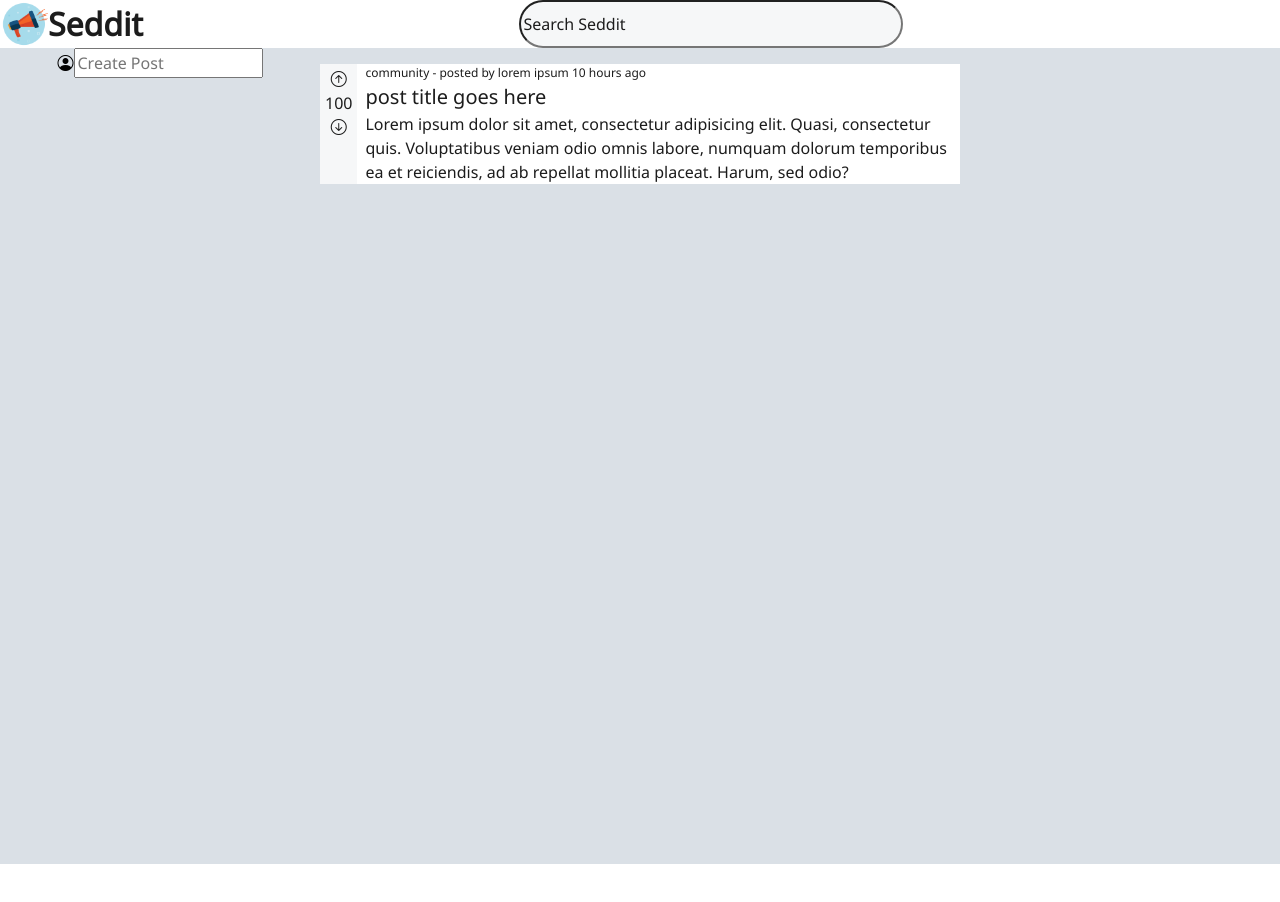
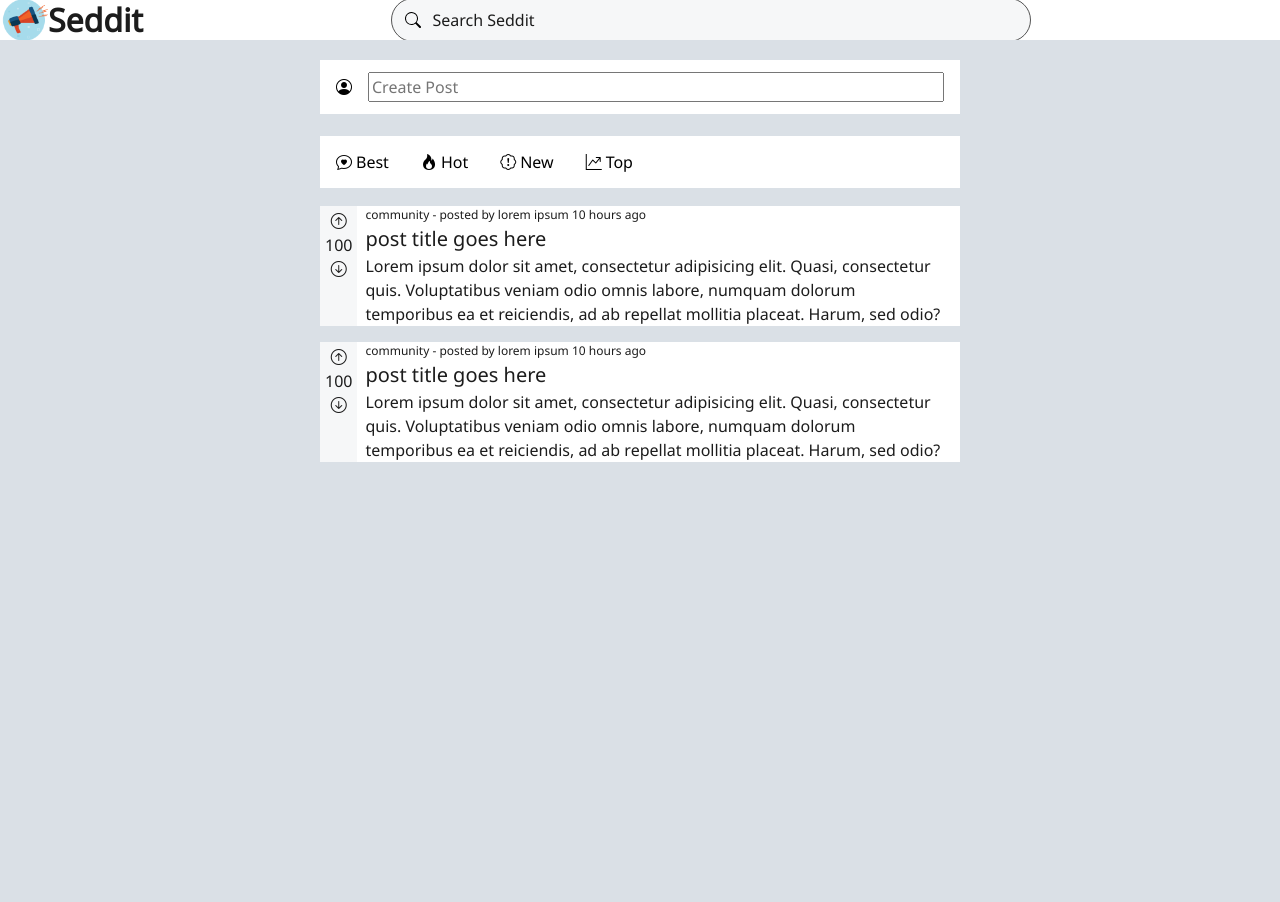
Before and after one commit to SeanKempt/Reddit-Clone, a React (Create React App) app: page /#/ in a window 1280 px wide. Shown: the top 902 px of the page. Before the commit the page ends 864 px from the top, so only its background shows below. Built offline with nearby package versions, Linux system fonts and the light colour scheme.

Commit message:
feat: add create post and filter components
add icons to both components and start layout of both components on the page

```diff
--- a/src/App.js
+++ b/src/App.js
@@ -2,6 +2,7 @@ import './sass/reset.scss';
 import './sass/styles.scss';
 import PostCard from './components/PostCard';
 import CreatePostCard from './components/CreatePostCard';
+import PostFilter from './components/PostFilter';
 import sedditlogo from './images/seddit-logo.png';
 
 const App = () => (
@@ -9,15 +10,19 @@ const App = () => (
     <header className="header">
       <img className="header__logo" src={sedditlogo} alt="megaphone" />
       <h1 className="header__title">Seddit</h1>
-      <input
-        type="text"
-        name="search"
-        value="Search Seddit"
-        className="header__search"
-      />
+      <form className="header__form">
+        <input
+          type="search"
+          name="search"
+          value="Search Seddit"
+          className="header__search"
+        />
+      </form>
     </header>
     <main className="main">
       <CreatePostCard />
+      <PostFilter />
+      <PostCard />
       <PostCard />
     </main>
   </div>
--- a/src/components/PostFilter.jsx
+++ b/src/components/PostFilter.jsx
@@ -0,0 +1,25 @@
+const PostFilter = () => (
+  <div className="postfilter">
+    <ul className="postfilter__filter">
+      <li className="postfilter__buttons">
+        <i className="bi bi-chat-heart icon" />
+        Best
+      </li>
+
+      <li className="postfilter__buttons">
+        <i className="bi bi-fire icon" />
+        Hot
+      </li>
+      <li className="postfilter__buttons">
+        <i className="bi bi-patch-exclamation icon" />
+        New
+      </li>
+      <li className="postfilter__buttons">
+        <i className="bi bi-graph-up-arrow icon" />
+        Top
+      </li>
+    </ul>
+  </div>
+);
+
+export default PostFilter;
--- a/src/sass/styles.scss
+++ b/src/sass/styles.scss
@@ -22,9 +22,30 @@ body {
   font-family: 'Noto Sans', sans-serif;
 }
 
+.App {
+  display: grid;
+  grid-template-columns: 25% 50% 25%;
+  grid-template-rows: 5% auto;
+  height: 100vh;
+  height: 100dvh;
+}
+
+.main {
+  background-color: $bg;
+  display: grid;
+  grid-template-columns: 25% 50% 25%;
+  grid-template-rows: 0.5fr 0.5fr repeat(8, 1fr);
+  justify-items: center;
+  width: 100%;
+  grid-column: 1 / 4;
+}
+
 .header {
   background-color: $neutral;
   display: flex;
+  grid-row: 1 / 2;
+  grid-column: 1 / 4;
+  align-items: center;
 }
 
 .header__title {
@@ -37,12 +58,44 @@ body {
   height: 3rem;
 }
 
+.header__form {
+  color: $postbodytext;
+  display: flex;
+  border-radius: 30px;
+  margin: 0 auto;
+  min-width: 50%;
+  background-color: $body;
+}
+
 .header__search {
+  border: 1px solid #555;
   border-radius: 30px;
   background-color: $body;
   color: $postbodytext;
-  width: 30%;
-  margin: 0 auto;
+  width: 100%;
+  padding: 9px 4px 9px 40px;
+  background: transparent url(../images/search.svg) no-repeat 13px center;
+}
+
+.createpost {
+  background-color: $postbg;
+  grid-column: 2 / 3;
+  grid-row: 1 / 1;
+  margin-top: 1rem;
+  max-width: 750px;
+  width: 100%;
+  display: flex;
+  align-items: center;
+  align-self: center;
+  height: 70%;
+  input {
+    width: 100%;
+  }
+  i {
+    padding-right: 1rem;
+    text-align: center;
+  }
+  padding: 1rem;
 }
 
 .postcard__container {
@@ -51,8 +104,8 @@ body {
   max-width: 750px;
   width: 100%;
   display: flex;
-  margin-top: 1rem;
   grid-column: 2 / 3;
+  margin-bottom: 1rem;
 }
 
 .post__upvotes {
@@ -74,14 +127,31 @@ body {
 .post__title,
 .post__data {
   padding-left: 0.5rem;
+  padding-right: 1rem;
 }
 
-.main {
-  background-color: $bg;
-  display: grid;
-  min-height: 100vh;
-  min-height: 100dvh;
-  grid-template-columns: 25% 50% 25%;
-  grid-template-rows: repeat(6, 1fr);
-  justify-items: center;
+.postfilter {
+  background-color: $postbg;
+  width: 100%;
+  grid-column: 2 / 3;
+  max-width: 750px;
+  height: 60%;
+  display: flex;
+  align-items: center;
+  grid-row: 2 / 2;
+  align-self: center;
 }
+
+.postfilter__filter {
+  display: flex;
+  padding: 1rem;
+  list-style-type: none;
+}
+
+.icon {
+  padding-right: 0.25rem;
+}
+
+.postfilter__buttons {
+  padding-right: 2rem;
+}
```
Also changed, not shown: src/images/search.svg (added).
